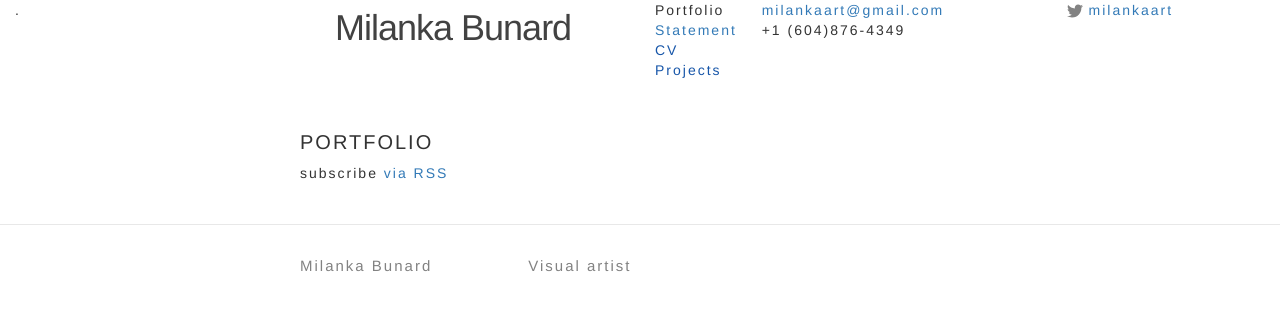
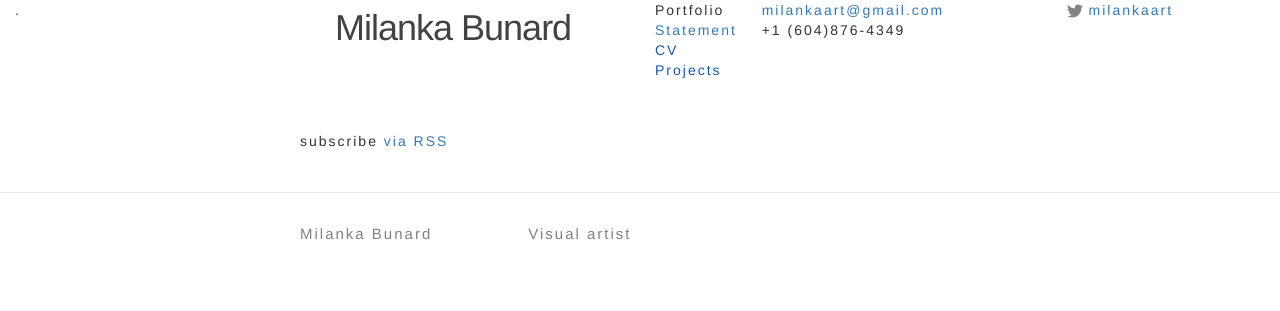
Before and after one commit to milankabunard/milankabunard.github.io, a Jekyll site: the page built from index.html, in a window 1280 px wide. Shown: the top 311 px of the page. Built offline with Jekyll 4.4.1, drawn with Linux system fonts in a browser that asks for light colours.

Commit message:
changes header

```diff
--- a/index.html
+++ b/index.html
@@ -4,7 +4,7 @@ layout: default
 
 <div class="home">
 
-  <h1 class="page-heading">Portfolio</h1>
+  <h1 class="page-heading"></h1>
 
 <script type="text/javascript" src="path/to/instafeed.min.js"></script>
 
```
